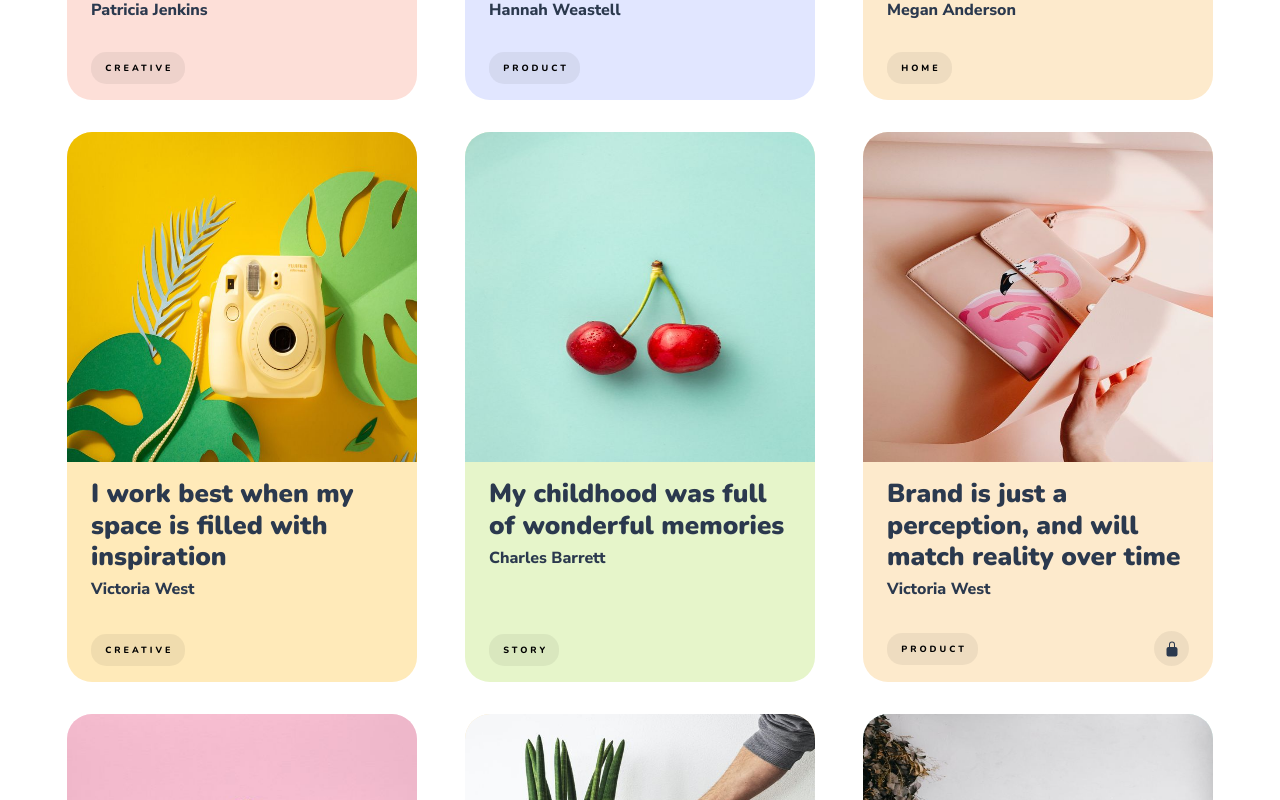
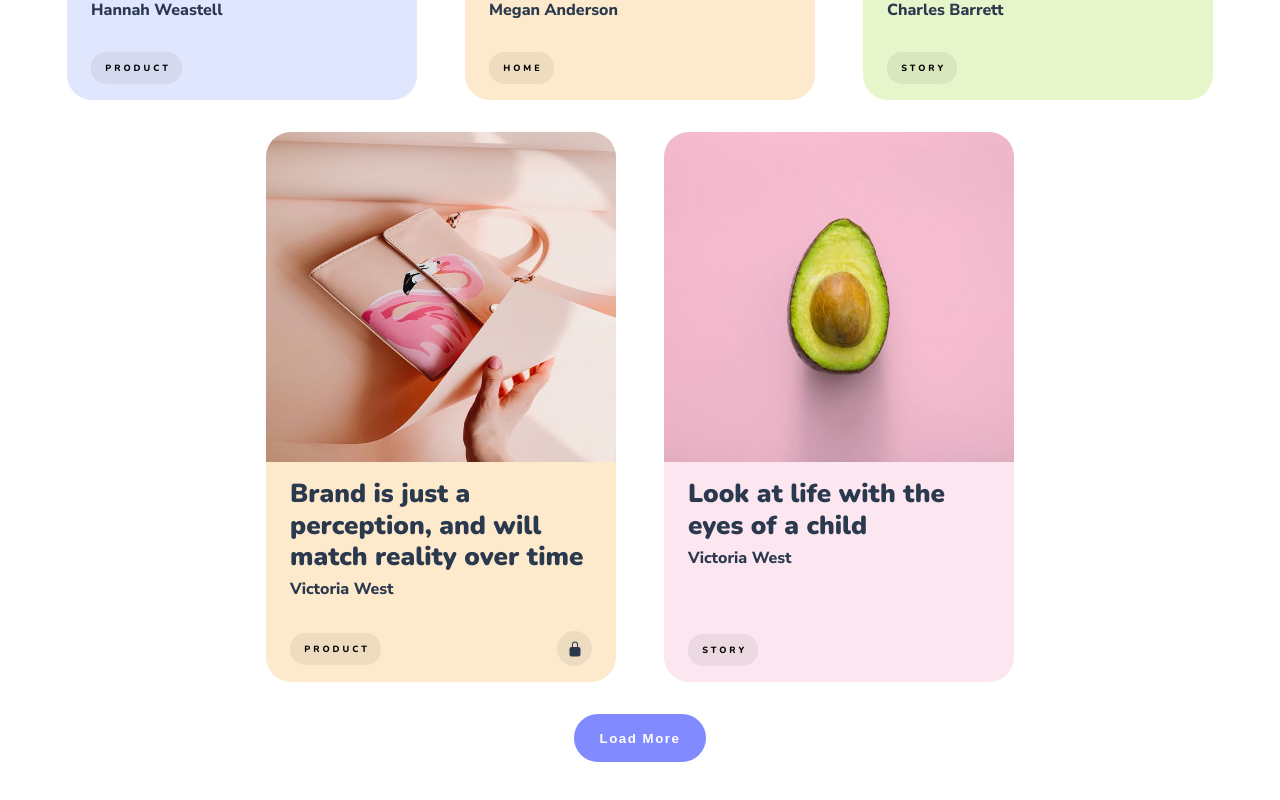
Before and after one commit to TidbitsJS/okiro, a React (Create React App) app: page / in a window 1280 px wide. Shown: the part 1960-2760 px from the top of the page. Built offline with nearby package versions, Linux system fonts and the light colour scheme.

Commit message:
showing articles

```diff
--- a/src/components/button/CustomButton.jsx
+++ b/src/components/button/CustomButton.jsx
@@ -2,9 +2,12 @@ import React from "react";
 
 import "./customButton.css";
 
-const CustomButton = ({ title }) => {
+const CustomButton = ({ title, click }) => {
   return (
-    <div className="okiro__custom-button">
+    <div
+      className="okiro__custom-button"
+      onClick={click ? () => click() : null}
+    >
       <button>{title}</button>
     </div>
   );
--- a/src/components/button/customButton.css
+++ b/src/components/button/customButton.css
@@ -10,4 +10,13 @@
   border-radius: 50px;
   cursor: pointer;
   outline: none;
+  font-weight: 800;
+  letter-spacing: 1.5px;
+  text-transform: capitalize;
+  opacity: 0.8;
+  transition: opacity 0.3s ease-in;
 }
+
+.okiro__custom-button button:hover {
+  opacity: 1;
+}
--- a/src/components/preview/PreviewPosts.jsx
+++ b/src/components/preview/PreviewPosts.jsx
@@ -4,7 +4,6 @@ import PostCard from "../postcard/PostCard";
 import "./previewPosts.css";
 
 const PreviewPosts = ({ postData, title }) => {
-  console.log("PostData", postData);
   return (
     <div className="okiro__homepage__previewPosts">
       <div className="okiro__hompage__previewPosts-title">
--- a/src/container/pages/homepage/HomePage.jsx
+++ b/src/container/pages/homepage/HomePage.jsx
@@ -1,5 +1,6 @@
-import React from "react";
+import React, { useState } from "react";
 import ArticleCard from "../../../components/article/ArticleCard";
+import CustomButton from "../../../components/button/CustomButton";
 import LatestPost from "../../../components/latestpost/LatestPost";
 import PreviewPosts from "../../../components/preview/PreviewPosts";
 import Subscribe from "../../../components/subscribe/Subscribe";
@@ -8,14 +9,25 @@ import postData from "../../../data/post/post";
 import "./homePage.css";
 
 const HomePage = () => {
+  const [numberofArticle, showNumberOfArticle] = useState(11);
+
+  const handleClick = () => {
+    showNumberOfArticle((prev) => prev + 4);
+  };
+
   return (
     <div className="okiro__homepage">
-      <PreviewPosts postData={postData.slice(0, 5)} title="featured" />
+      <PreviewPosts postData={postData.slice(1, 6)} title="featured" />
       <LatestPost />
-      <div className="okiro__homepage__show-articles">
-        {postData.slice(4, 13).map((post, index) => (
-          <ArticleCard postData={post} key={post.title + index * 2} />
-        ))}
+      <div className="okiro__homepage__aritclesDiv">
+        <div className="okiro__homepage__show-articles">
+          {postData.slice(6, numberofArticle).map((post, index) => (
+            <ArticleCard postData={post} key={post.title + index * 2} />
+          ))}
+        </div>
+        {numberofArticle > postData.length ? null : (
+          <CustomButton title="Load more" click={handleClick} />
+        )}
       </div>
       <PreviewPosts postData={postData.slice(12)} title="story" />
       <Subscribe />
--- a/src/container/pages/homepage/homePage.css
+++ b/src/container/pages/homepage/homePage.css
@@ -5,12 +5,21 @@
   padding: 2rem;
 }
 
+.okiro__homepage__aritclesDiv {
+  display: flex;
+  flex-direction: column;
+  justify-content: center;
+  align-items: center;
+
+  margin: 2rem 0;
+}
+
 .okiro__homepage__show-articles {
-  margin: 2rem 0;
-
   display: flex;
   flex-wrap: wrap;
   justify-content: center;
+
+  margin-bottom: 1rem;
 }
 
 @media screen and (max-width: 450px) {
--- a/src/data/post/post.js
+++ b/src/data/post/post.js
@@ -16,6 +16,14 @@ import photo15 from "../../assets/images/photo-15.jpeg";
 import photo16 from "../../assets/images/photo-16.jpeg";
 
 const postData = [
+  {
+    id: "post-08",
+    url: photo11,
+    title: "I work best when my space is filled with inspiration",
+    authors: "Victoria West",
+    color: "#ffeab9",
+    tags: ["creative", "idea", "product"],
+  },
   {
     id: "post-01",
     url: photo02,
@@ -79,14 +87,7 @@ const postData = [
     tags: ["home", "idea", "creative", "lifestyle"],
     member: false,
   },
-  {
-    id: "post-08",
-    url: photo11,
-    title: "I work best when my space is filled with inspiration",
-    authors: "Victoria West",
-    color: "#ffeab9",
-    tags: ["creative", "idea", "product"],
-  },
+
   {
     id: "post-09",
     url: photo13,
```
